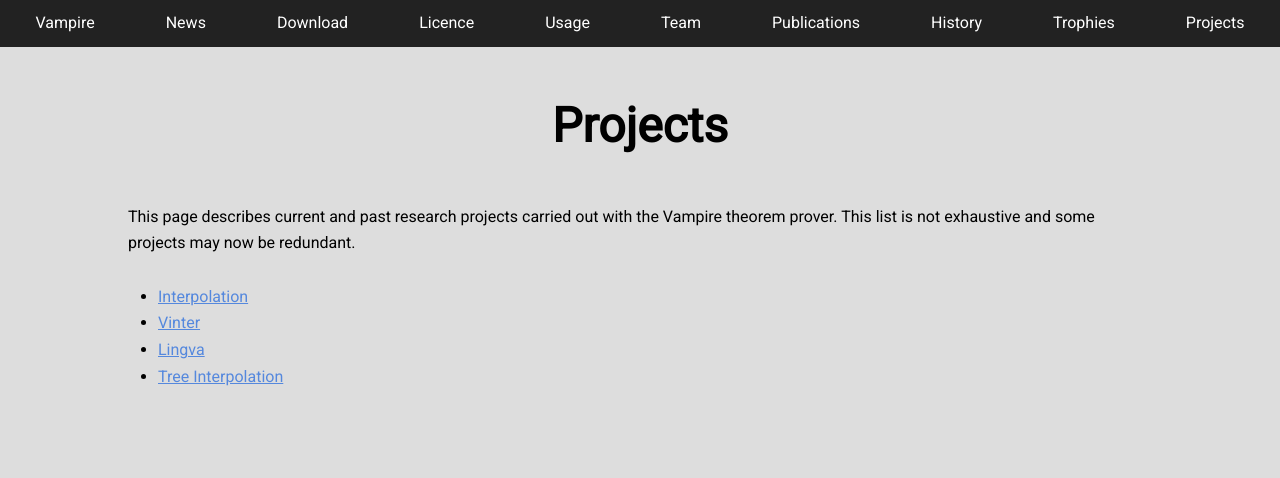
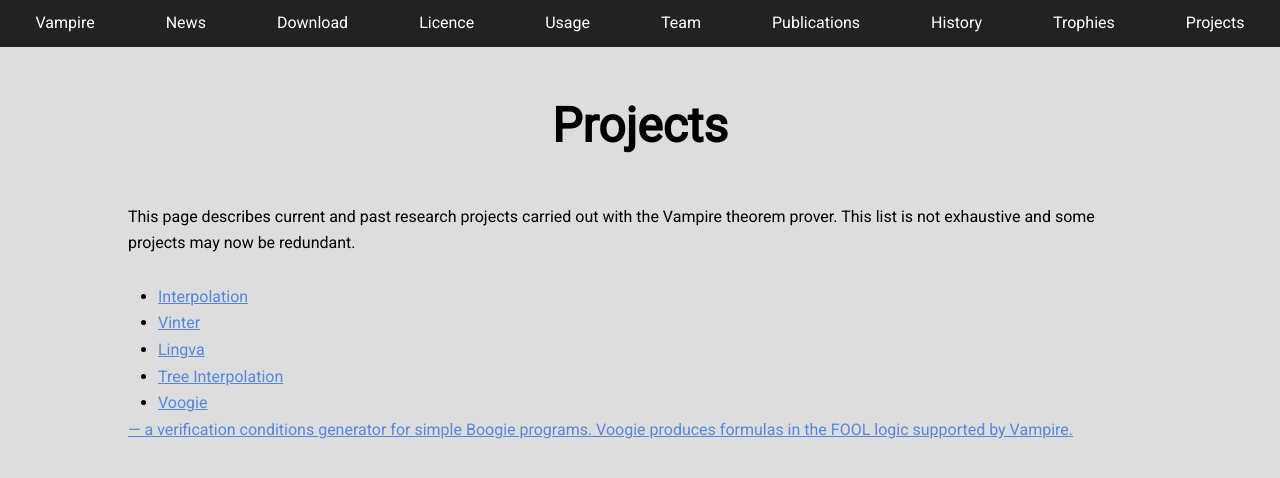
Before and after one commit to vprover/vprover.github.io, a Jekyll site: the page built from projects.html, in a window 1280 px wide. Shown: the top 478 px of the page. Built offline with Jekyll 4.4.1, drawn with Linux system fonts in a browser that asks for light colours.

Commit message:
Add a link to Voogie

```diff
--- a/projects.html
+++ b/projects.html
@@ -9,8 +9,9 @@
 </p>
 
 <ul>
- <li><a href="/projects/interpol.html">Interpolation</a>
- <li><a href="/projects/vinter.html">Vinter</a>
- <li><a href="http://www.complang.tuwien.ac.at/ioan/lingva.html">Lingva</a>
- <li><a href="http://www.cse.chalmers.se/~laurako/links/tree_vampire.html">Tree Interpolation</a>
+ <li><a href="/projects/interpol.html">Interpolation</a></li>
+ <li><a href="/projects/vinter.html">Vinter</a></li>
+ <li><a href="http://www.complang.tuwien.ac.at/ioan/lingva.html">Lingva</a></li>
+ <li><a href="http://www.cse.chalmers.se/~laurako/links/tree_vampire.html">Tree Interpolation</a></li>
+ <li><a href="https://github.com/aztek/voogie">Voogie</li> &mdash; a verification conditions generator for simple Boogie programs. Voogie produces formulas in the FOOL logic supported by Vampire.</li>
 </ul>
```
